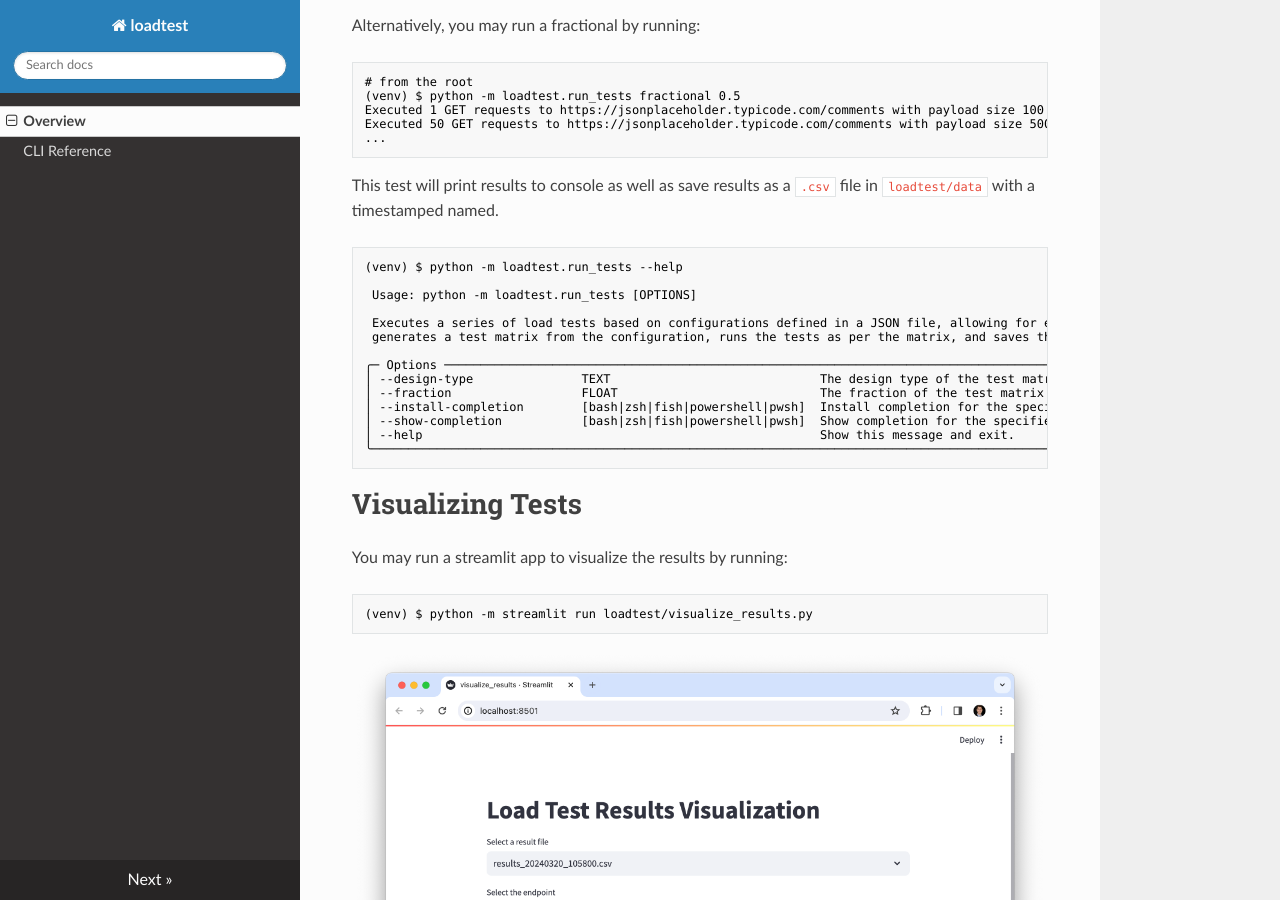
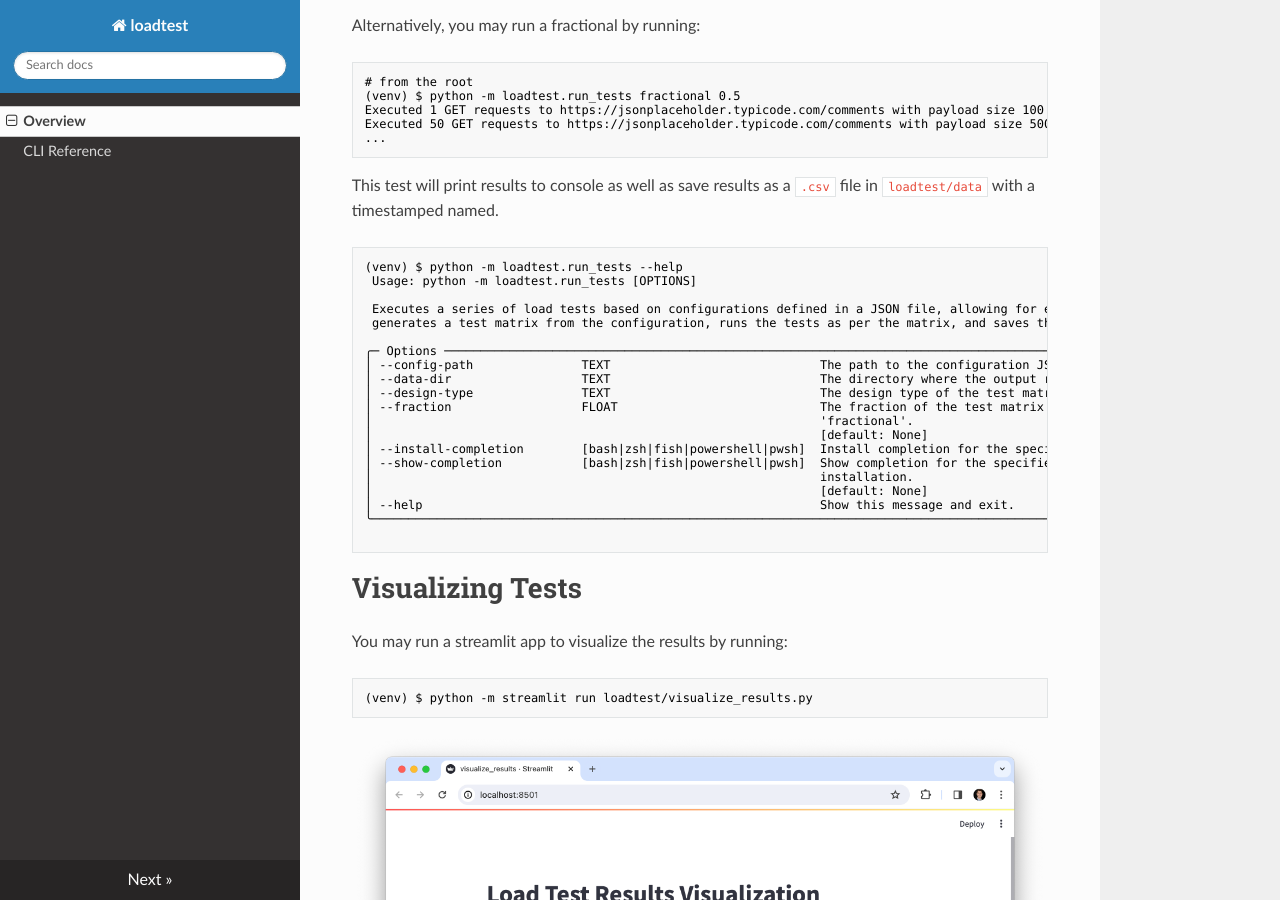
Before and after one commit to wesslen/loadtest, an MkDocs documentation site: the page built from docs/index.md, in a window 1280 px wide and 900 px high, scrolled down 1776 px. Built offline with MkDocs 1.6.1, drawn with Linux system fonts in a browser that asks for light colours; nearby versions of some CDN libraries.

Commit message:
update to pass config file to run_tests

````diff
--- a/docs/index.md
+++ b/docs/index.md
@@ -105,19 +105,25 @@ This test will print results to console as well as save results as a `.csv` file
 
 ```zsh
 (venv) $ python -m loadtest.run_tests --help
-
  Usage: python -m loadtest.run_tests [OPTIONS]
 
  Executes a series of load tests based on configurations defined in a JSON file, allowing for either full or fractional testing. The script
- generates a test matrix from the configuration, runs the tests as per the matrix, and saves the results to a CSV file.
+ generates a test matrix from the configuration, runs the tests as per the matrix, and saves the results to a specified output directory.
 
-╭─ Options ────────────────────────────────────────────────────────────────────────────────────────────────────────────────────────────────────────────────────────────────╮
-│ --design-type               TEXT                             The design type of the test matrix: 'full' or 'fractional'. [default: full]                                 │
-│ --fraction                  FLOAT                            The fraction of the test matrix to use, required only if design_type is 'fractional'. [default: None]       │
-│ --install-completion        [bash|zsh|fish|powershell|pwsh]  Install completion for the specified shell. [default: None]                                                 │
-│ --show-completion           [bash|zsh|fish|powershell|pwsh]  Show completion for the specified shell, to copy it or customize the installation. [default: None]          │
-│ --help                                                       Show this message and exit.                                                                                 │
-╰──────────────────────────────────────────────────────────────────────────────────────────────────────────────────────────────────────────────────────────────────────────╯
+╭─ Options ────────────────────────────────────────────────────────────────────────────────────────────────────────────────────────────────────╮
+│ --config-path               TEXT                             The path to the configuration JSON file. [default: loadtest/test_config.json]   │
+│ --data-dir                  TEXT                             The directory where the output results will be saved. [default: loadtest/data]  │
+│ --design-type               TEXT                             The design type of the test matrix: 'full' or 'fractional'. [default: full]     │
+│ --fraction                  FLOAT                            The fraction of the test matrix to use, required only if design_type is         │
+│                                                              'fractional'.                                                                   │
+│                                                              [default: None]                                                                 │
+│ --install-completion        [bash|zsh|fish|powershell|pwsh]  Install completion for the specified shell. [default: None]                     │
+│ --show-completion           [bash|zsh|fish|powershell|pwsh]  Show completion for the specified shell, to copy it or customize the            │
+│                                                              installation.                                                                   │
+│                                                              [default: None]                                                                 │
+│ --help                                                       Show this message and exit.                                                     │
+╰──────────────────────────────────────────────────────────────────────────────────────────────────────────────────────────────────────────────╯
+
 ```
 
 # Visualizing Tests
--- a/setup.py
+++ b/setup.py
@@ -16,7 +16,7 @@ setup(
     long_description=readme,
     long_description_content_type='text/markdown',
     packages=find_packages(),
-    package_data={'loadtest': ['loadtest/loadtest/test_config.json']},
+    package_data={'loadtest': ['loadtest/test_config.json']},
     install_requires=requirements,
     extra_requires=requirements_dev,
 )
````
Also changed, not shown: README.md (+16 -9 lines), docs/cli.md (+3 -3 lines), 2 other files.
